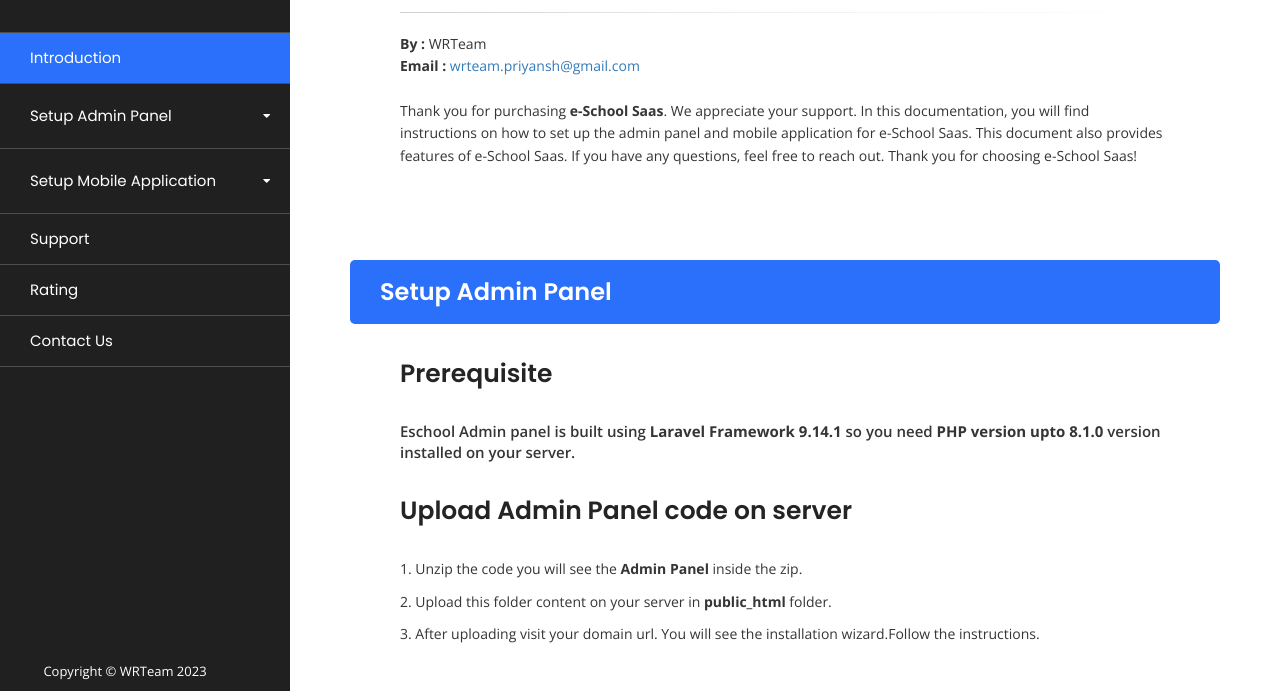
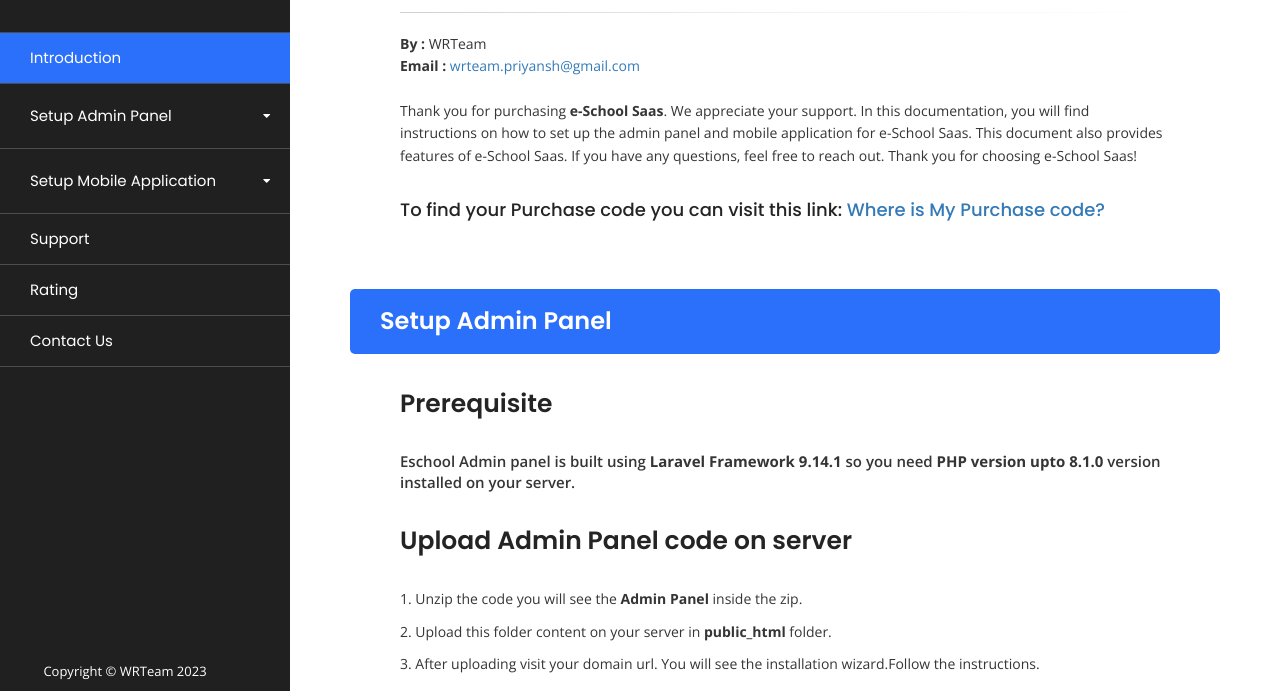
Before and after one commit to wrteamdev/eSchool-Saas, a plain HTML site: page index.html in a window 1280 px wide. Shown: the part 109-800 px from the top of the page. Drawn offline with nearby package versions, Linux system fonts and the light colour scheme; some packages are replaced by stand-ins of ours; a script that the page names is missing.

Commit message:
added item purchase code

```diff
--- a/index.html
+++ b/index.html
@@ -108,6 +108,11 @@
                         If you have any questions, feel free to reach out. Thank you for choosing e-School Saas!
                     </p>
                     <br />
+
+                    <h3>To find your Purchase code you can visit this link: <a
+                            href="https://help.market.envato.com/hc/en-us/articles/202822600-Where-Is-My-Purchase-Code-"
+                            target=" _blank">Where
+                            is My Purchase code?</a></h3>
                 </div>
             </section>
 
@@ -487,7 +492,7 @@
                 <div class="sec-content">
 
 
-                    <h4>Please setup java path in android/gradle.properties file as shown in the image</h4>
+                    <h4>Please setup java path in android/gradle.properties file as shown in the image.</h4>
                     <br>
 
                     <img src="images/app/setup-java-path.png" alt="e-School Saas" />
```
